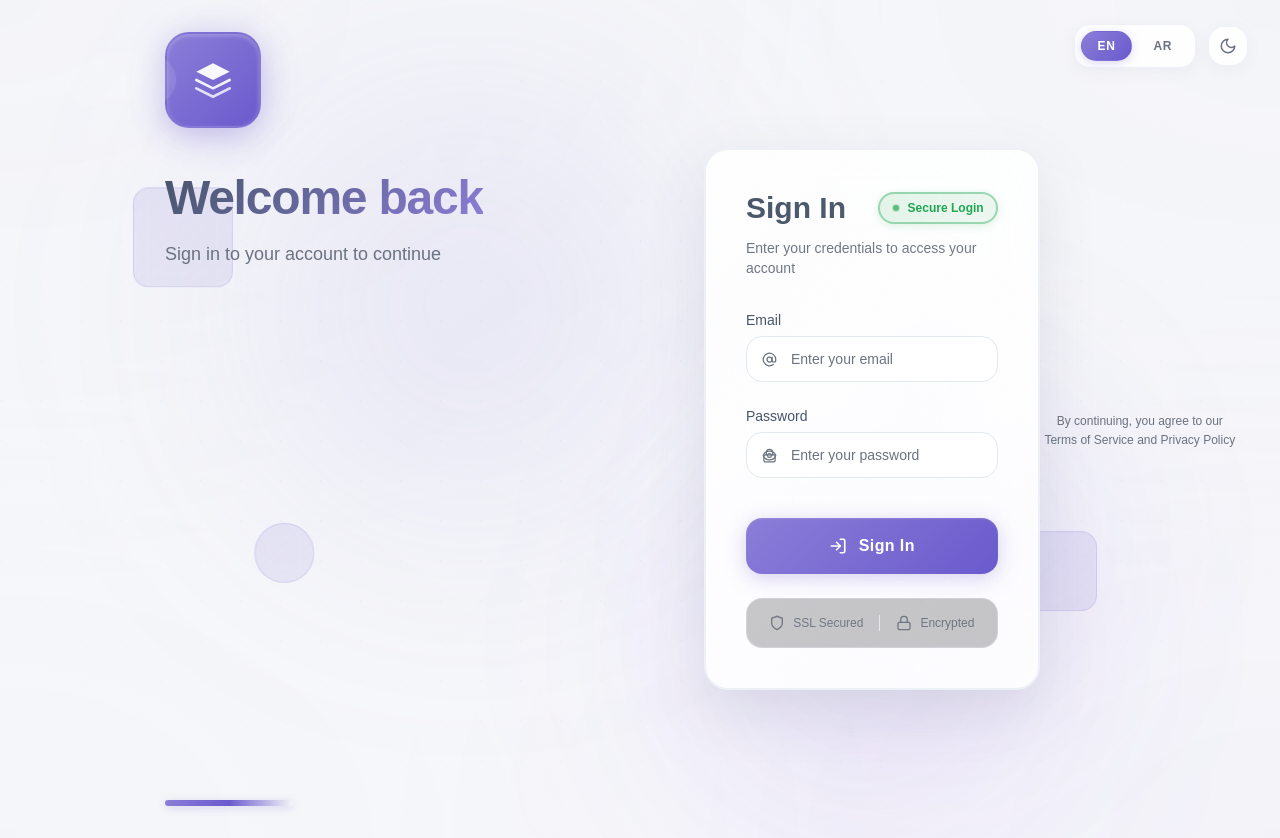
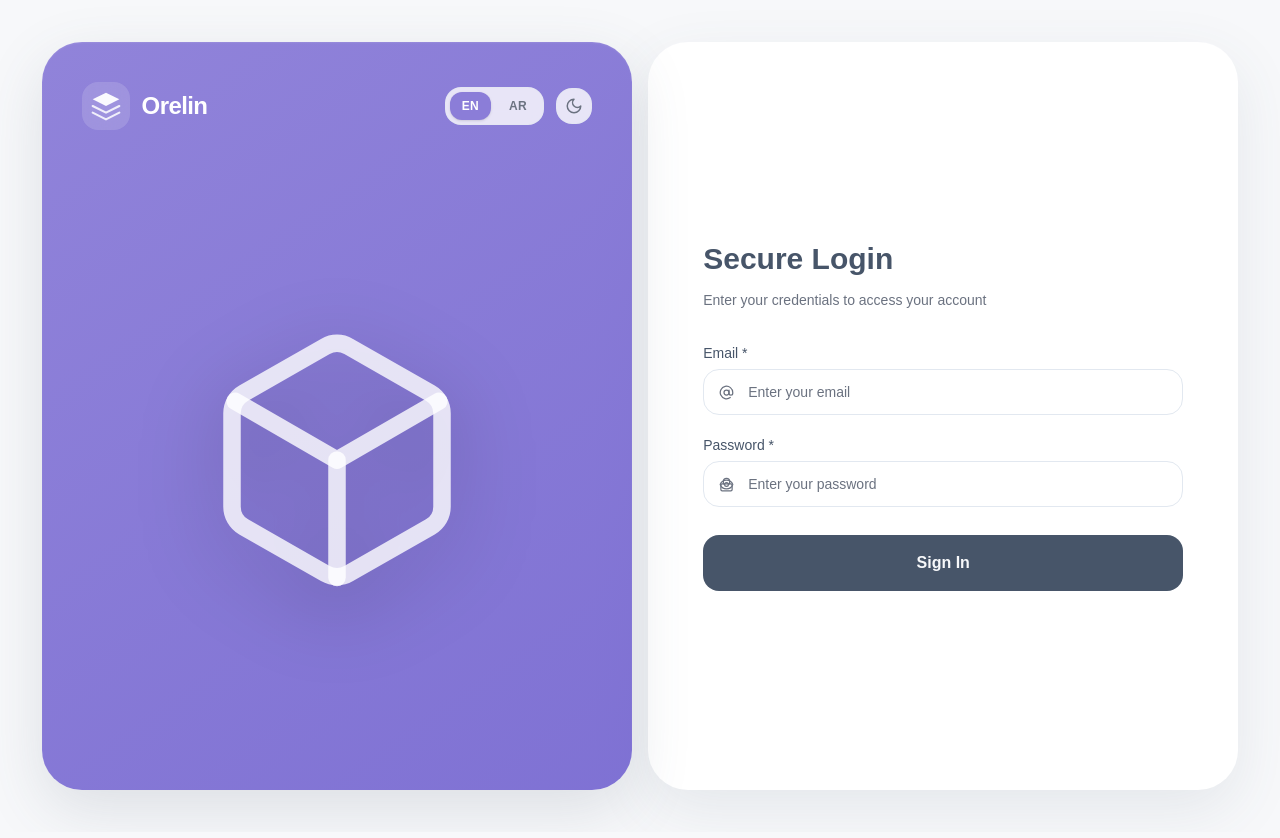
Before and after one commit to doniahusien/react_base, a React (Vite) app: page /auth/login in a window 1280 px wide. Built offline with nearby package versions, Linux system fonts and the light colour scheme.

Commit message:
refactor login page

```diff
--- a/src/routes/Auth/Login.tsx
+++ b/src/routes/Auth/Login.tsx
@@ -1,7 +1,7 @@
 import { useState } from "react";
 import { useNavigate } from "react-router-dom";
 import { useTranslation } from "react-i18next";
-import { AtSign, Lock, LogIn, Moon, Sun, Shield, Zap, Clock } from "lucide-react";
+import { AtSign, Lock, Moon, Sun } from "lucide-react";
 import { BaseTextInput } from "../../components/Inputs/BaseTextInput";
 import { Form } from "../../components/Inputs/Form";
 import { useAuthStore } from "../../stores/auth";
@@ -39,30 +39,26 @@ export default function Login() {
   const isDark = theme === "dark";
 
   return (
-    <div className="lp-root-v2">
-      {/* Animated Background Elements */}
-      <div className="lp-bg-pattern" aria-hidden="true" />
-      <div className="lp-gradient-orb lp-gradient-orb-1" aria-hidden="true" />
-      <div className="lp-gradient-orb lp-gradient-orb-2" aria-hidden="true" />
-      <div className="lp-gradient-orb lp-gradient-orb-3" aria-hidden="true" />
-      <div className="lp-floating-shapes" aria-hidden="true">
-        <div className="lp-shape lp-shape-1" />
-        <div className="lp-shape lp-shape-2" />
-        <div className="lp-shape lp-shape-3" />
-        <div className="lp-shape lp-shape-4" />
+    <div className="relative min-h-screen overflow-hidden bg-background p-4 transition-colors duration-300">
+      <div className="mx-auto grid h-screen max-w-[1600px] gap-4 md:grid-cols-2 p-[clamp(1rem,2vw,2rem)]">
+        <div className="relative flex flex-col overflow-hidden rounded-[2.5rem] p-10 gap-10 bg-[linear-gradient(145deg,rgba(139,125,216,0.95),rgba(106,90,205,0.85))] shadow-[0_20px_60px_rgba(71,85,105,0.15),inset_0_1px_2px_rgba(255,255,255,0.1)]">
+          <div className="flex justify-between">
+            <div className="flex items-center gap-3">
+              <div className="flex h-12 w-12 items-center justify-center rounded-2xl text-white bg-[rgba(255,255,255,0.15)] backdrop-blur-md">
+                <svg width="32" height="32" viewBox="0 0 24 24" fill="none">
+                  <path d="M12 2L2 7l10 5 10-5-10-5z" fill="currentColor" fillOpacity=".95" />
+                  <path d="M2 17l10 5 10-5M2 12l10 5 10-5" stroke="currentColor" strokeOpacity=".85" strokeWidth="1.6" strokeLinecap="round" strokeLinejoin="round" />
+                </svg>
               </div>
-
-      {/* Mesh Gradient Overlay */}
-      <div className="lp-mesh-gradient" aria-hidden="true" />
-
-      {/* Top Controls */}
-      <div className="lp-controls-v2">
-        <div className="lp-pill-v2">
+              <span className="text-2xl font-bold tracking-tight text-white">Orelin</span>
+            </div>
+            <div className="flex items-center justify-end gap-3">
+              <div className="flex items-center gap-1.5 rounded-xl border border-border/50 bg-card/80 p-1 backdrop-blur-md">
                 {(["en", "ar"] as Locale[]).map((l) => (
                   <button
                     key={l}
                     onClick={() => setLang(l)}
-              className={`lp-pill-btn-v2 ${lang === l ? "lp-pill-btn-v2--active" : ""}`}
+                    className={`rounded-lg px-3 py-1.5 text-xs font-bold tracking-wide transition-all duration-200 ${lang === l ? "bg-primary text-primary-foreground shadow-sm" : "text-muted-foreground hover:bg-muted/50 hover:text-foreground"}`}
                     aria-label={`Switch to ${l.toUpperCase()}`}
                   >
                     {l.toUpperCase()}
@@ -71,117 +67,44 @@ export default function Login() {
               </div>
               <button
                 onClick={() => setTheme(isDark ? "light" : "dark")}
-          className="lp-theme-btn-v2"
+                className="flex h-9 w-9 items-center justify-center rounded-xl border border-border/50 bg-card/80 text-muted-foreground backdrop-blur-md transition-all duration-200 hover:bg-primary/10 hover:text-primary"
                 aria-label={isDark ? "Switch to light mode" : "Switch to dark mode"}
               >
                 {isDark ? <Sun size={18} strokeWidth={2} /> : <Moon size={18} strokeWidth={2} />}
               </button>
             </div>
 
-      {/* Main Container */}
-      <div className="lp-container">
-        {/* Left Side - Branding */}
-        <div className="lp-brand-side">
-          <div className="lp-brand-content">
-            {/* Logo Section */}
-            <div className="lp-logo-section">
-              <div className="lp-logo-badge">
-                <div className="lp-logo-shine" aria-hidden="true" />
-                <svg width="40" height="40" viewBox="0 0 24 24" fill="none" aria-hidden="true">
-                  <path d="M12 2L2 7l10 5 10-5-10-5z" fill="white" fillOpacity=".95" />
-                  <path d="M2 17l10 5 10-5" stroke="white" strokeOpacity=".8" strokeWidth="1.6" strokeLinecap="round" />
-                  <path d="M2 12l10 5 10-5" stroke="white" strokeOpacity=".9" strokeWidth="1.6" strokeLinecap="round" />
-                </svg>
-              </div>
-              <div className="lp-logo-glow" aria-hidden="true" />
           </div>
 
-            {/* Brand Text */}
-            <div className="lp-brand-text">
-              <h1 className="lp-brand-title">{t("TITLES.welcome")}</h1>
-              <p className="lp-brand-subtitle">{t("TITLES.signinPrompt")}</p>
-            </div>
-
-            {/* Features List */}
-            <div className="lp-features">
-              <div className="lp-feature-item">
-                <div className="lp-feature-icon">
-                  <Shield size={22} strokeWidth={2} />
-                </div>
-                <div className="lp-feature-content">
-                  <span className="lp-feature-title">{t("LOGIN.secureAuth")}</span>
-                  <span className="lp-feature-desc">{t("LOGIN.secureAuthDesc")}</span>
-                </div>
-              </div>
-              <div className="lp-feature-item">
-                <div className="lp-feature-icon">
-                  <Clock size={22} strokeWidth={2} />
-                </div>
-                <div className="lp-feature-content">
-                  <span className="lp-feature-title">{t("LOGIN.availability")}</span>
-                  <span className="lp-feature-desc">{t("LOGIN.availabilityDesc")}</span>
-                </div>
-              </div>
-              <div className="lp-feature-item">
-                <div className="lp-feature-icon">
-                  <Zap size={22} strokeWidth={2} />
-                </div>
-                <div className="lp-feature-content">
-                  <span className="lp-feature-title">{t("LOGIN.lightning")}</span>
-                  <span className="lp-feature-desc">{t("LOGIN.lightningDesc")}</span>
-                </div>
+          <div className="flex flex-1 items-center justify-center text-white/80 drop-shadow-[0_20px_40px_rgba(0,0,0,0.3)]">
+            <svg width="280" height="280" viewBox="0 0 24 24" fill="none" stroke="currentColor">
+              <path d="M21 16V8a2 2 0 0 0-1-1.73l-7-4a2 2 0 0 0-2 0l-7 4A2 2 0 0 0 3 8v8a2 2 0 0 0 1 1.73l7 4a2 2 0 0 0 2 0l7-4A2 2 0 0 0 21 16z" strokeWidth="1.5" strokeLinecap="round" strokeLinejoin="round" />
+              <polyline points="3.27 6.96 12 12.01 20.73 6.96" strokeWidth="1.5" strokeLinecap="round" strokeLinejoin="round" />
+              <line x1="12" y1="22.08" x2="12" y2="12" strokeWidth="1.5" strokeLinecap="round" strokeLinejoin="round" />
+            </svg>
           </div>
         </div>
 
-            {/* Stats Section */}
-            <div className="lp-stats">
-              <div className="lp-stat-item">
-                <div className="lp-stat-number">99.9%</div>
-                <div className="lp-stat-label">{t("LOGIN.uptime")}</div>
-              </div>
-              <div className="lp-stat-divider" />
-              <div className="lp-stat-item">
-                <div className="lp-stat-number">50K+</div>
-                <div className="lp-stat-label">{t("LOGIN.activeUsers")}</div>
-              </div>
-              <div className="lp-stat-divider" />
-              <div className="lp-stat-item">
-                <div className="lp-stat-number">A+</div>
-                <div className="lp-stat-label">{t("LOGIN.security")}</div>
-              </div>
+        <div className="flex items-center justify-center overflow-hidden rounded-[2.5rem] bg-card p-4 shadow-[0_20px_60px_rgba(71,85,105,0.1)]">
+          <div className="w-full max-w-[480px] py-8">
+            <div className="mb-8">
+              <h2 className="m-0 mb-3 text-3xl font-bold text-foreground">{t("LOGIN.secureLogin")}</h2>
+              <p className="m-0 text-sm leading-relaxed text-muted-foreground">
+                {t("LOGIN.enterCredentials")}
+              </p>
             </div>
 
-            {/* Decorative Elements */}
-            <div className="lp-decorative-line" aria-hidden="true" />
-          </div>
-        </div>
-
-        {/* Right Side - Form */}
-        <div className="lp-form-side">
-          <div className="lp-glass-card">
-            <div className="lp-glass-shine" aria-hidden="true" />
-            <div className="lp-card-noise" aria-hidden="true" />
-
-            {/* Form Header */}
-            <div className="lp-form-header">
-              <div className="lp-form-header-content">
-                <h2 className="lp-form-title">{t("TITLES.login")}</h2>
-                <div className="lp-form-badge">
-                  <div className="lp-badge-dot" />
-                  <span>{t("LOGIN.secureLogin")}</span>
-                </div>
-              </div>
-              <p className="lp-form-subtitle">{t("LOGIN.enterCredentials")}</p>
-            </div>
-
-            {/* Form */}
-            <Form schema={schemas.login} values={values} onSubmit={handleSubmit} className="lp-form-v2">
+            <Form
+              schema={schemas.login}
+              values={values}
+              onSubmit={handleSubmit}
+              className="flex flex-col gap-5"
+            >
               {({ errors, field, touch }) => (
                 <>
-                  <div className="lp-input-group">
                   <BaseTextInput
                     name="email"
-                      label={t("TITLES.email")}
+                    label={`${t("TITLES.email")} *`}
                     placeholder={t("LABELS.email")}
                     type="email"
                     value={values.email}
@@ -189,12 +112,10 @@ export default function Login() {
                     prependInputIcon={AtSign}
                     {...field("email", errors)}
                   />
-                  </div>
 
-                  <div className="lp-input-group">
                   <BaseTextInput
                     name="password"
-                      label={t("TITLES.password")}
+                    label={`${t("TITLES.password")} *`}
                     placeholder={t("LABELS.password")}
                     type="password"
                     value={values.password}
@@ -202,52 +123,24 @@ export default function Login() {
                     prependInputIcon={Lock}
                     {...field("password", errors)}
                   />
-                  </div>
 
-                  <button type="submit" disabled={loading} className="lp-submit-v2">
-                    <span className="lp-submit-glow" aria-hidden="true" />
-                    <span className="lp-submit-content">
+                  <button
+                    type="submit"
+                    disabled={loading}
+                    className="mt-2 flex h-14 w-full items-center justify-center gap-2 rounded-xl border-none bg-foreground text-base font-bold text-background transition-all duration-200 hover:-translate-y-0.5 hover:shadow-lg active:translate-y-0 disabled:cursor-not-allowed disabled:opacity-60 disabled:hover:translate-y-0 disabled:hover:shadow-none"
+                  >
                     {loading ? (
                       <>
-                          <span className="lp-spinner-v2" />
+                        <span className="inline-block h-5 w-5 rounded-full border-2 border-background/30 border-t-primary-foreground animate-spin" />
                         <span>{t("LOGIN.authenticating")}</span>
                       </>
                     ) : (
-                        <>
-                          <LogIn size={18} strokeWidth={2.2} />
-                          <span>{t("TITLES.login")}</span>
-                        </>
+                      t("TITLES.login")
                     )}
-                    </span>
                   </button>
                 </>
               )}
             </Form>
-
-            {/* Trust Indicators */}
-            <div className="lp-trust-badges">
-              <div className="lp-trust-item">
-                <svg width="16" height="16" viewBox="0 0 24 24" fill="none" stroke="currentColor" strokeWidth="2">
-                  <path d="M12 22s8-4 8-10V5l-8-3-8 3v7c0 6 8 10 8 10z"/>
-                </svg>
-                <span>{t("LOGIN.sslSecured")}</span>
-              </div>
-              <div className="lp-trust-divider" />
-              <div className="lp-trust-item">
-                <svg width="16" height="16" viewBox="0 0 24 24" fill="none" stroke="currentColor" strokeWidth="2">
-                  <rect x="3" y="11" width="18" height="11" rx="2" ry="2"/>
-                  <path d="M7 11V7a5 5 0 0 1 10 0v4"/>
-                </svg>
-                <span>{t("LOGIN.encrypted")}</span>
-              </div>
-            </div>
-          </div>
-
-          {/* Footer Note */}
-          <div className="lp-form-footer">
-            <p className="lp-footer-text">
-              {t("LOGIN.termsFooter")}
-            </p>
           </div>
         </div>
       </div>
--- a/src/translations/ar.ts
+++ b/src/translations/ar.ts
@@ -45,7 +45,7 @@ export const ar = {
     uptime: "وقت التشغيل",
     activeUsers: "مستخدمون نشطون",
     security: "الأمان",
-  },
+   },
   TITLES: {
     viewAll: "عرض الكل", cities: "المدن", created_at: "تاريخ الإنشاء", city: "المدينة",
     loading: "جارٍ التحميل...", noResults: "لا توجد نتائج", adminPanel: "لوحة الإدارة",
--- a/src/translations/en.ts
+++ b/src/translations/en.ts
@@ -45,7 +45,7 @@ export const en = {
     uptime: "Uptime",
     activeUsers: "Active Users",
     security: "Security",
-  },
+   },
   TITLES: {
     viewAll: "View All", cities: "Cities", created_at: "Created At",
     loading: "Loading...", noResults: "No results", adminPanel: "Admin Panel",
```
Lines whose indentation alone changed are shown as unchanged.
